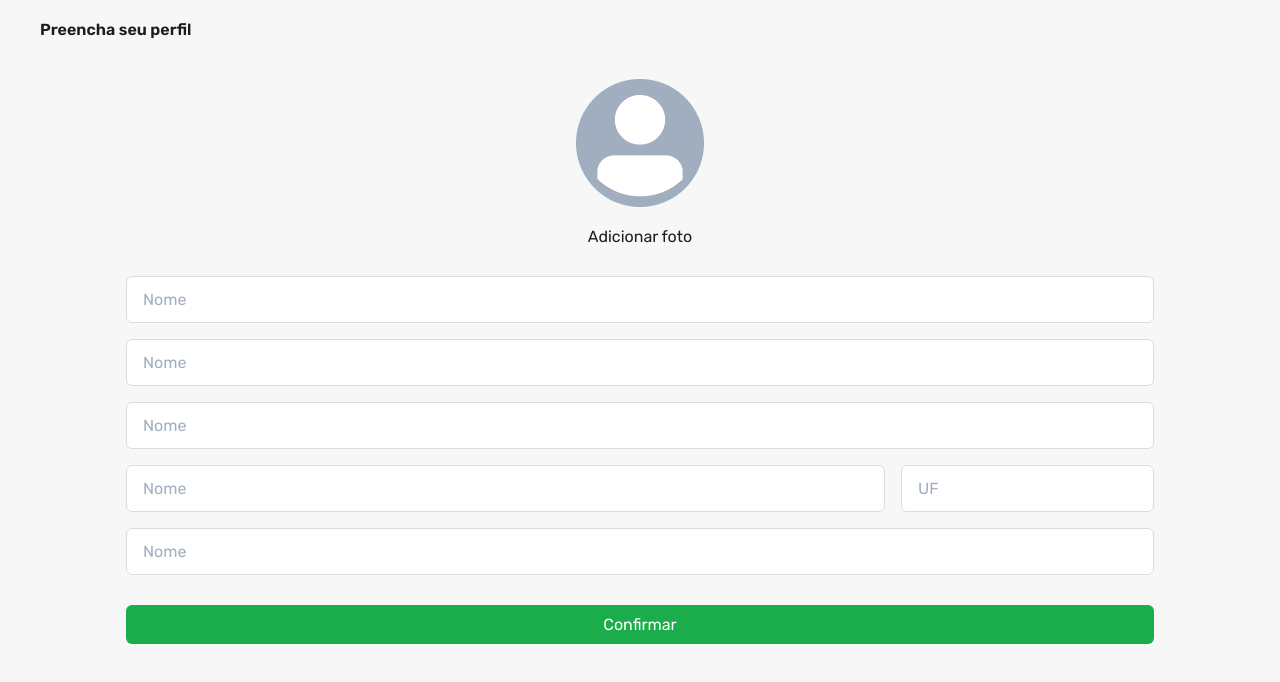
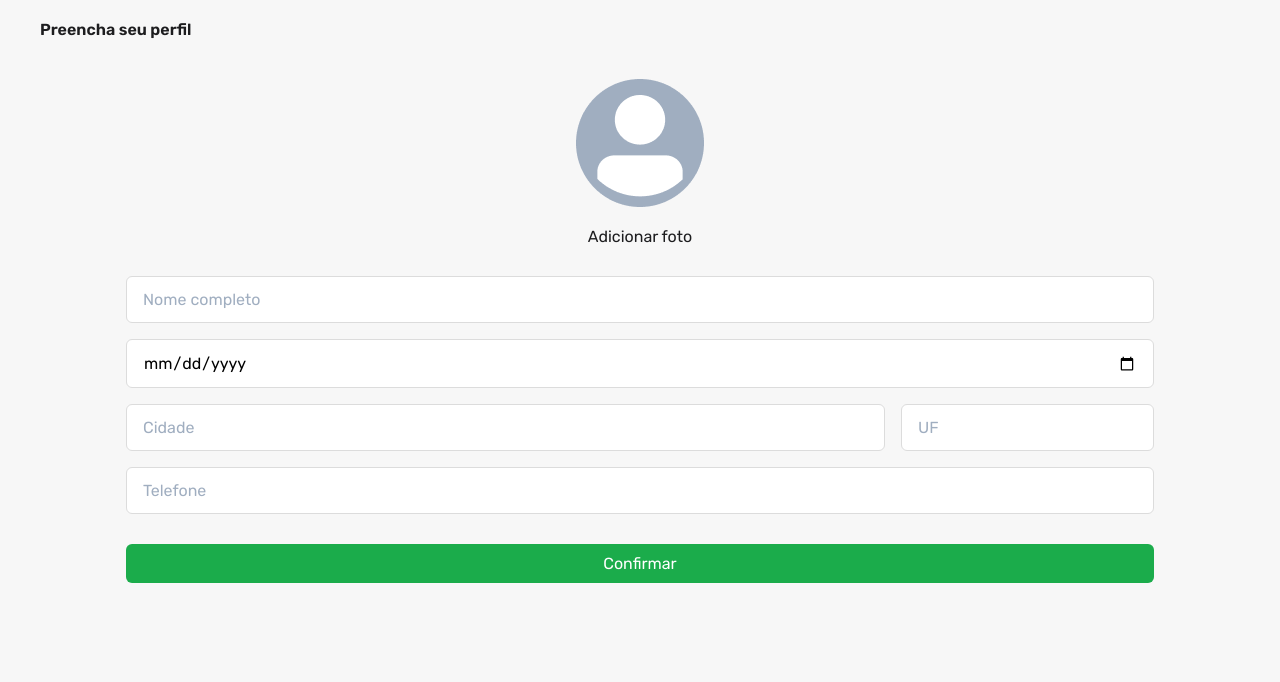
Before and after one commit to unzero-lab/raffly-front, a React (Vite) app: page /complemento-de-cadastro in a window 1280 px wide. Shown: the top 682 px of the page. Built offline with nearby package versions, Linux system fonts and the light colour scheme.

Commit message:
feat: completed registration add-on page

```diff
--- a/src/Pages/Screen-registration-complement/index.tsx
+++ b/src/Pages/Screen-registration-complement/index.tsx
@@ -11,16 +11,15 @@ export function ScreenRegistrationComplement() {
       </Header>
 
       <form action="">
-        <Input type="text" placeholder="Nome" />
-        <Input type="text" placeholder="Nome" />
-        <Input type="text" placeholder="Nome" />
+        <Input type="text" placeholder="Nome completo" />
+        <Input type="date" placeholder="Data de nascimento" />
 
         <InputGroupState>
-          <Input type="text" placeholder="Nome" />
+          <Input type="text" placeholder="Cidade" />
           <Input type="text" placeholder="UF" />
         </InputGroupState>
 
-        <Input type="text" placeholder="Nome" />
+        <Input type="text" placeholder="Telefone" />
         <Button>Confirmar</Button>
       </form>
     </Main>
--- a/src/Pages/Screen-registration-complement/style.ts
+++ b/src/Pages/Screen-registration-complement/style.ts
@@ -35,6 +35,13 @@ export const Input = styled.input`
 
   margin-bottom: 16px;
 
+  &[type="date"]::placeholder {
+    color: ${(props) => props.theme["placeholder"]};
+  }
+
+  &::placeholder {
+    color: ${(props) => props.theme["placeholder"]};
+  }
   &::placeholder {
     color: ${(props) => props.theme["placeholder"]};
   }
```
